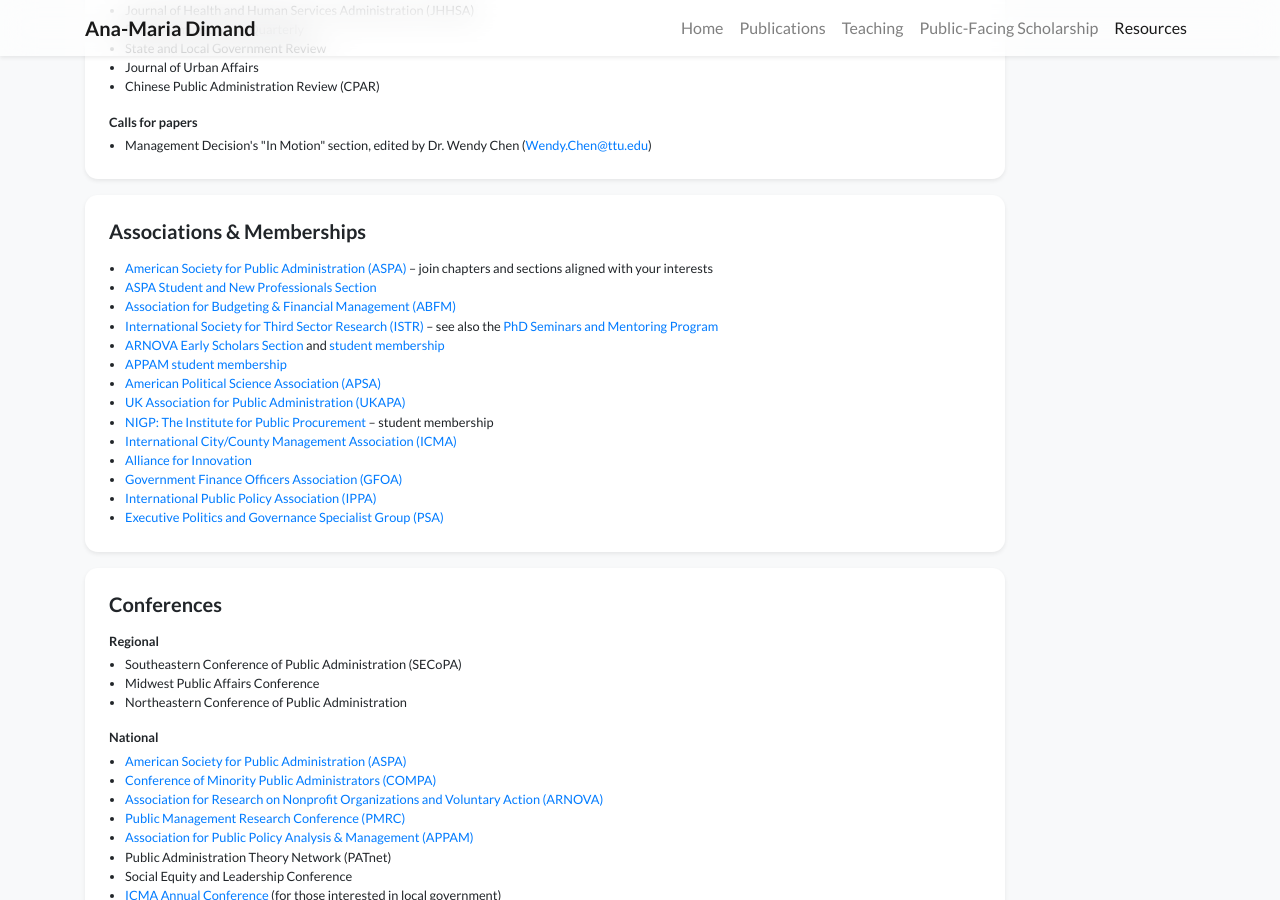
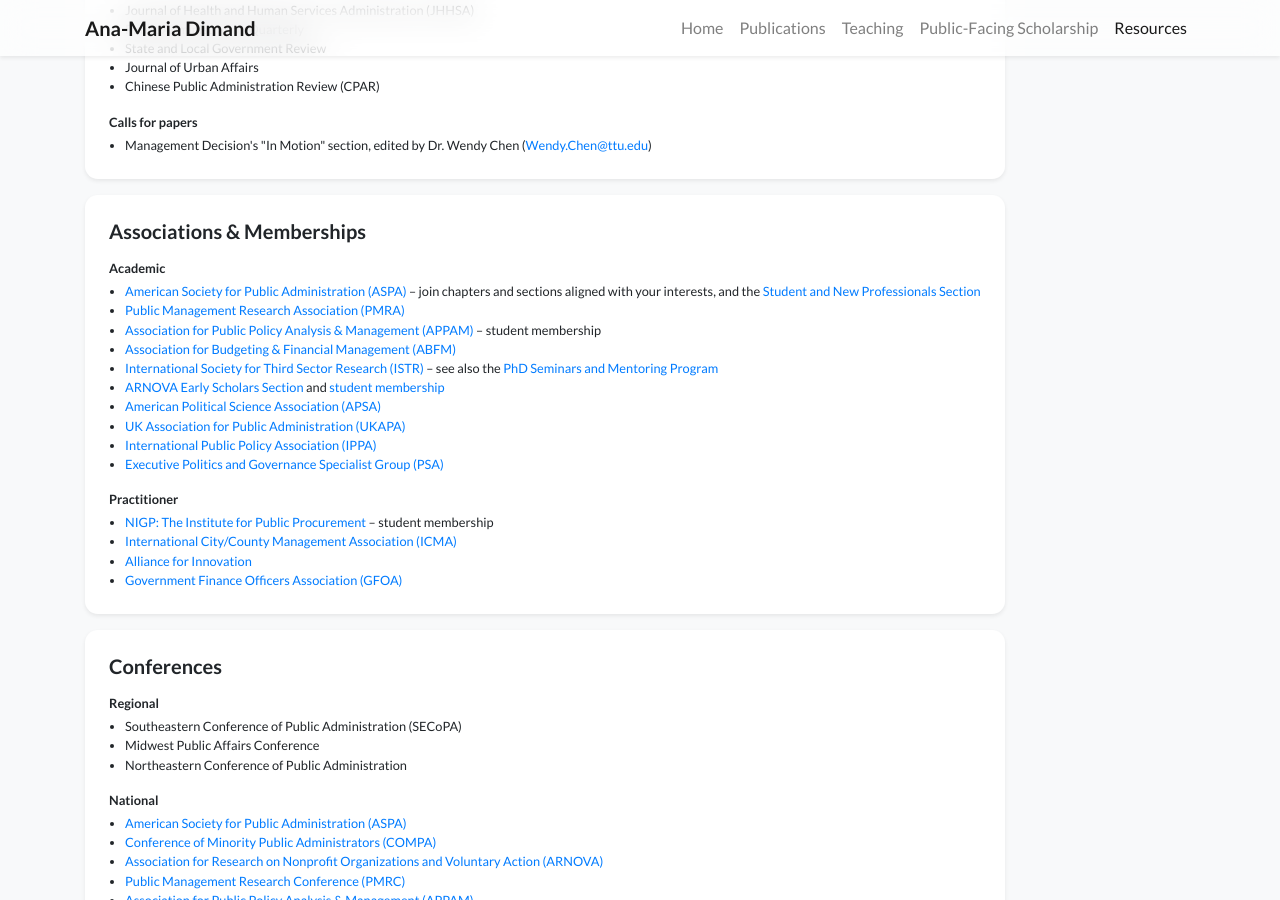
Before and after one commit to anamariadimand/anamariadimand.github.io, a Jekyll site: the page built from resources.html, in a window 1280 px wide and 900 px high, scrolled down 536 px. Built offline with Jekyll 4.4.1, drawn with Linux system fonts in a browser that asks for light colours; nearby versions of some CDN libraries; a style sheet for code colours, icons or effects is not loaded.

Commit message:
Group associations into Academic/Practitioner; add PMRA
Co-Authored-By: Claude Opus 4.8 <noreply@anthropic.com>

```diff
--- a/resources.html
+++ b/resources.html
@@ -57,21 +57,25 @@ navbar_title: Resources
         <div class="row mt-3">
             <div class="col"><div class="card border-0 shadow-sm bg-white"><div class="card-body p-4">
                 <h5 class="mb-3">Associations &amp; Memberships</h5>
-                <ul class="small mb-0 pl-3">
-                    <li><a href="https://www.aspanet.org" target="_blank">American Society for Public Administration (ASPA)</a> &ndash; join chapters and sections aligned with your interests</li>
-                    <li><a href="https://www.aspanet.org/ASPA/Students-New-Professionals/ASPA/Student-New-Professionals/Student-New-Professionals.aspx?hkey=8c7cbee2-3e13-4338-884f-4b3f6edcba3e" target="_blank">ASPA Student and New Professionals Section</a></li>
+                <p class="small mb-1 font-weight-bold">Academic</p>
+                <ul class="small mb-3 pl-3">
+                    <li><a href="https://www.aspanet.org" target="_blank">American Society for Public Administration (ASPA)</a> &ndash; join chapters and sections aligned with your interests, and the <a href="https://www.aspanet.org/ASPA/Students-New-Professionals/ASPA/Student-New-Professionals/Student-New-Professionals.aspx?hkey=8c7cbee2-3e13-4338-884f-4b3f6edcba3e" target="_blank">Student and New Professionals Section</a></li>
+                    <li><a href="https://www.pmranet.org/pmrc" target="_blank">Public Management Research Association (PMRA)</a></li>
+                    <li><a href="http://www.appam.org/student-membership/" target="_blank">Association for Public Policy Analysis &amp; Management (APPAM)</a> &ndash; student membership</li>
                     <li><a href="https://abfm.org" target="_blank">Association for Budgeting &amp; Financial Management (ABFM)</a></li>
                     <li><a href="https://www.istr.org/" target="_blank">International Society for Third Sector Research (ISTR)</a> &ndash; see also the <a href="https://www.istr.org/page/Emerging" target="_blank">PhD Seminars and Mentoring Program</a></li>
                     <li><a href="https://www.arnova.org/page/sections" target="_blank">ARNOVA Early Scholars Section</a> and <a href="https://www.arnova.org/page/memberbenefits" target="_blank">student membership</a></li>
-                    <li><a href="http://www.appam.org/student-membership/" target="_blank">APPAM student membership</a></li>
                     <li><a href="https://www.apsanet.org/section6" target="_blank">American Political Science Association (APSA)</a></li>
                     <li><a href="https://www.ukapa.org.uk/" target="_blank">UK Association for Public Administration (UKAPA)</a></li>
+                    <li><a href="http://www.ippapublicpolicy.org/" target="_blank">International Public Policy Association (IPPA)</a></li>
+                    <li><a href="https://www.psa.ac.uk/specialist-groups/executive-politics-and-governance" target="_blank">Executive Politics and Governance Specialist Group (PSA)</a></li>
+                </ul>
+                <p class="small mb-1 font-weight-bold">Practitioner</p>
+                <ul class="small mb-0 pl-3">
                     <li><a href="https://www.nigp.org" target="_blank">NIGP: The Institute for Public Procurement</a> &ndash; student membership</li>
                     <li><a href="https://icma.org/student-membership" target="_blank">International City/County Management Association (ICMA)</a></li>
                     <li><a href="https://www.transformgov.org/join-today" target="_blank">Alliance for Innovation</a></li>
                     <li><a href="http://www.gfoa.org" target="_blank">Government Finance Officers Association (GFOA)</a></li>
-                    <li><a href="http://www.ippapublicpolicy.org/" target="_blank">International Public Policy Association (IPPA)</a></li>
-                    <li><a href="https://www.psa.ac.uk/specialist-groups/executive-politics-and-governance" target="_blank">Executive Politics and Governance Specialist Group (PSA)</a></li>
                 </ul>
             </div></div></div>
         </div>
```
